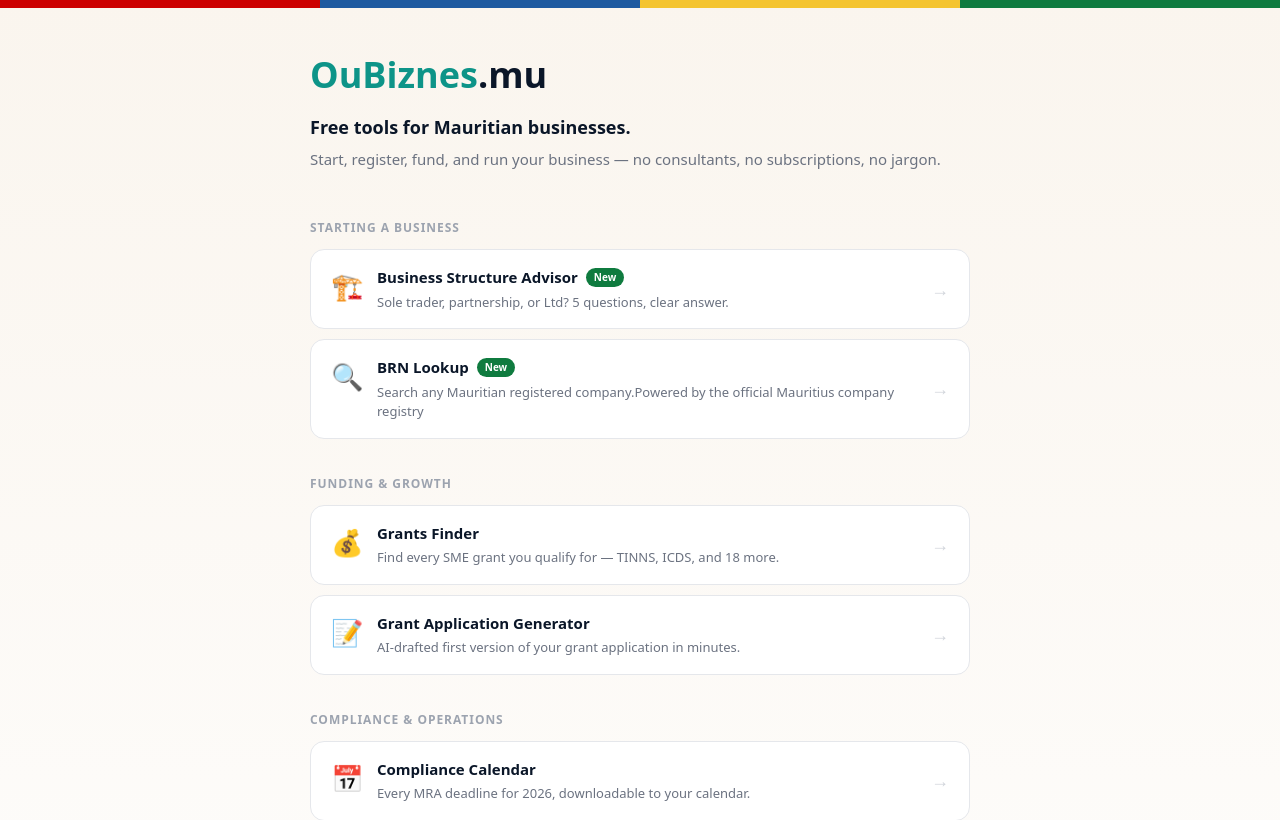
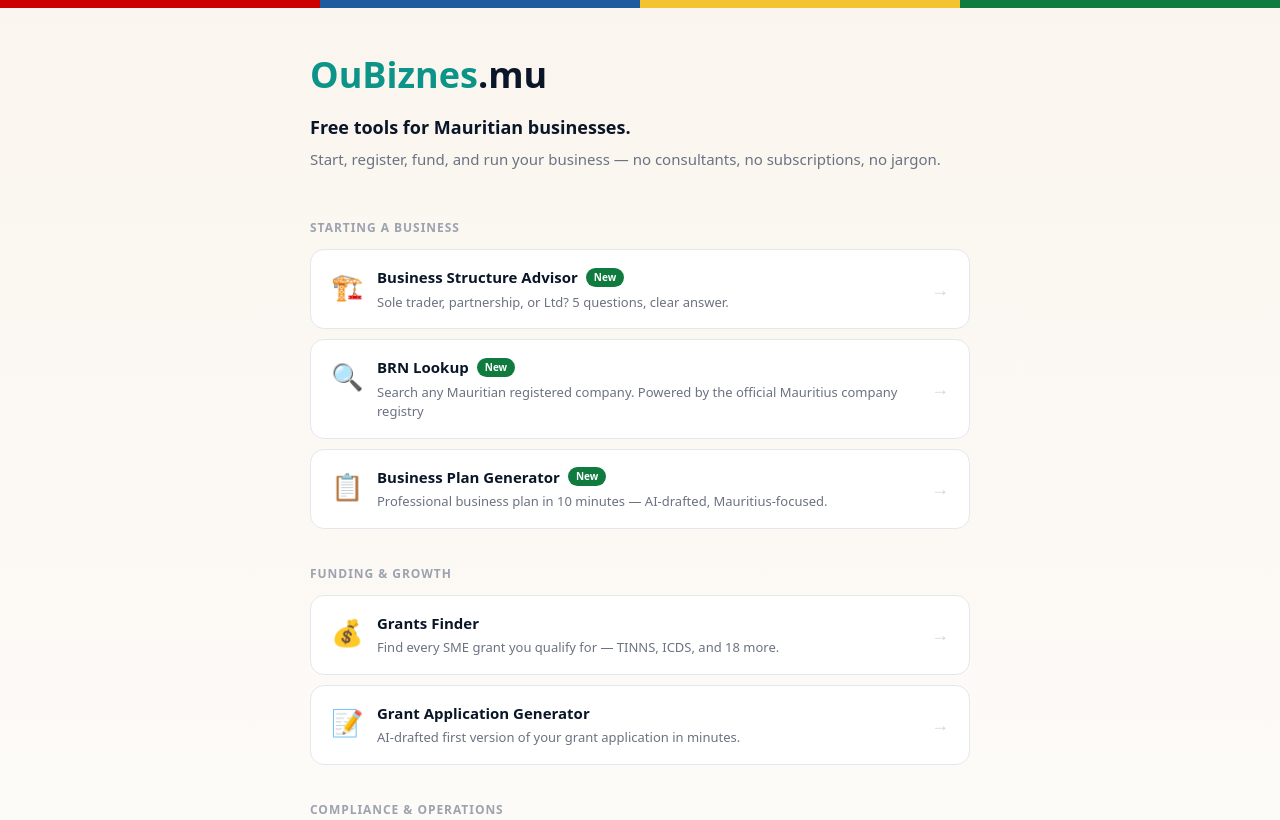
Before and after one commit to pravish1922-ctrl/oubiznes, a Next.js app: page / in a window 1280 px wide. Shown: the top 820 px of the page. Built offline with nearby package versions, Linux system fonts and the light colour scheme.

Commit message:
Update page.tsx

```diff
--- a/app/page.tsx
+++ b/app/page.tsx
@@ -25,14 +25,19 @@ const tools = [
         href: "/lookup",
         emoji: "🔍",
         title: "BRN Lookup",
-        desc: "Search any Mauritian registered company.Powered by the official Mauritius company registry",
+        desc: "Search any Mauritian registered company. Powered by the official Mauritius company registry",
         tag: "New",
         tagColor: GREEN,
-        /*tag: "Coming Soon",
-        tagColor: GOLD,
-        tagTextColor: NAVY,*/
         live: true,
-        //notice: "We're in discussion with the Corporate and Business Registration Department (CBRD) to enable free live lookup for Mauritian businesses.",
+      },
+      {
+        href: "/plan",
+        emoji: "📋",
+        title: "Business Plan Generator",
+        desc: "Professional business plan in 10 minutes — AI-drafted, Mauritius-focused.",
+        tag: "New",
+        tagColor: GREEN,
+        live: true,
       },
     ],
   },
```
